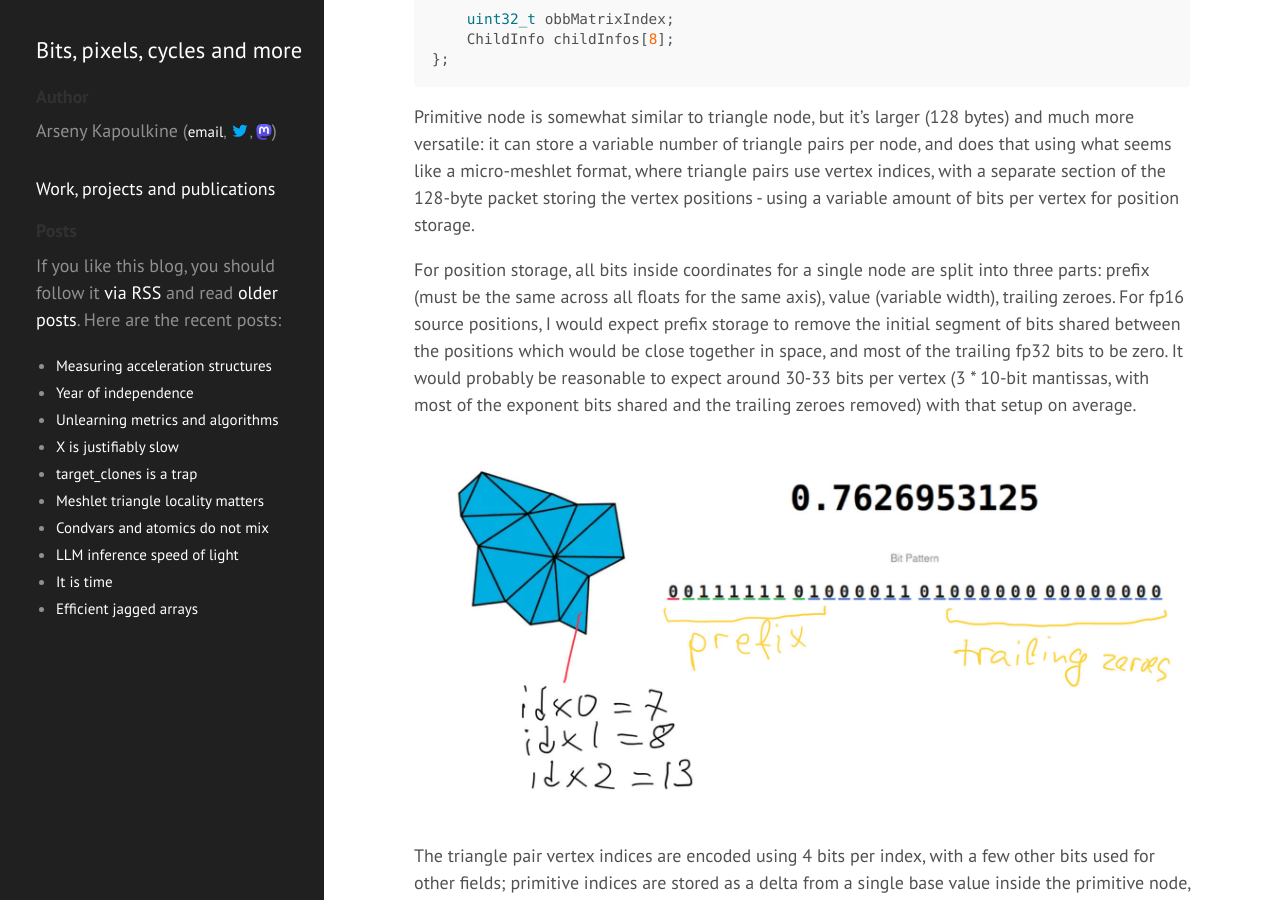
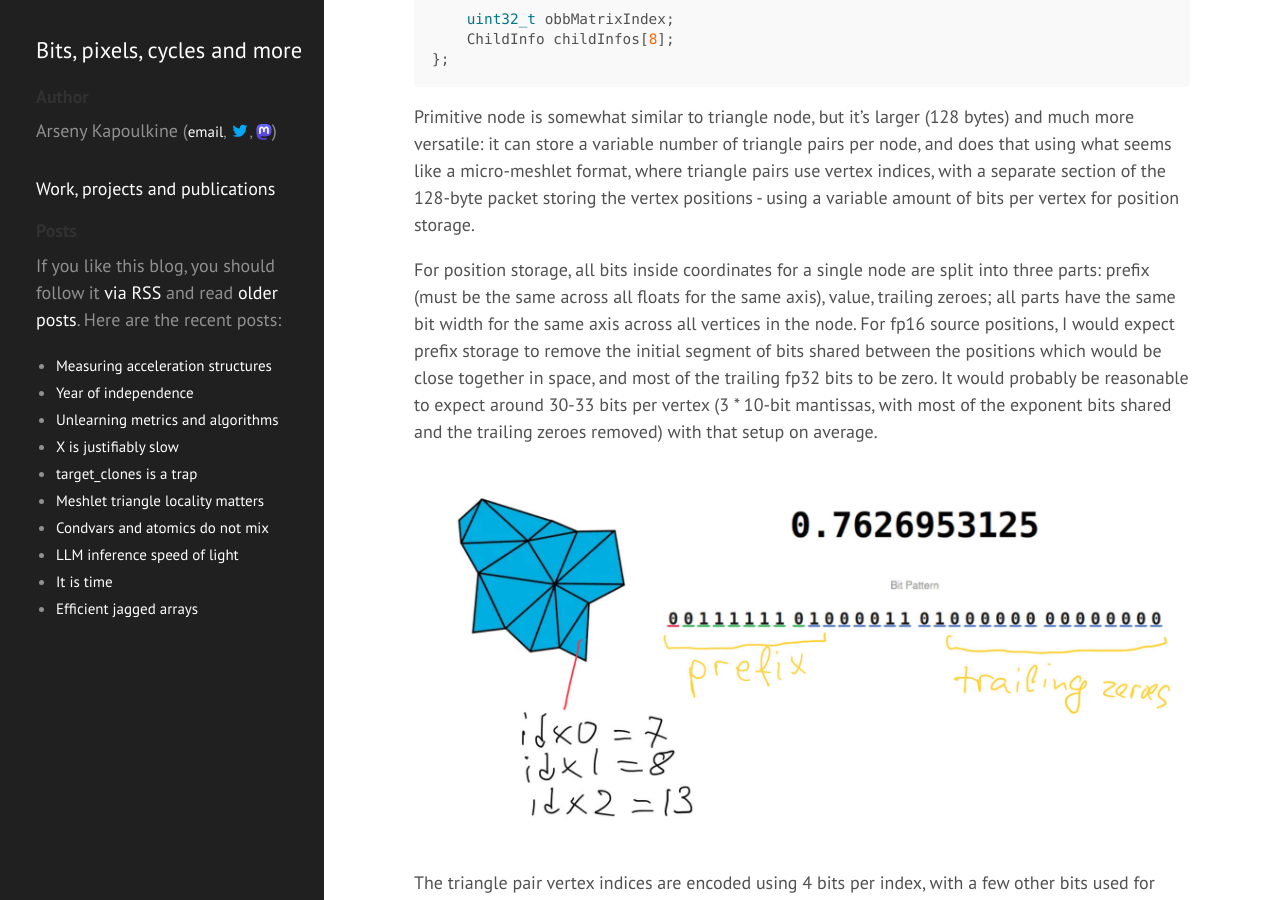
Before and after one commit to zeux/zeux.github.io, a Jekyll site: the page built from _posts/2025-03-31-measuring-acceleration-structures.md, in a window 1280 px wide and 900 px high, scrolled down 11295 px. Built offline with Jekyll 4.4.1, drawn with Linux system fonts in a browser that asks for light colours.

Commit message:
Minor clarification

```diff
--- a/_posts/2025-03-31-measuring-acceleration-structures.md
+++ b/_posts/2025-03-31-measuring-acceleration-structures.md
@@ -253,7 +253,7 @@
 
 Primitive node is somewhat similar to triangle node, but it's larger (128 bytes) and much more versatile: it can store a variable number of triangle pairs per node, and does that using what seems like a micro-meshlet format, where triangle pairs use vertex indices, with a separate section of the 128-byte packet storing the vertex positions - using a variable amount of bits per vertex for position storage.
 
-For position storage, all bits inside coordinates for a single node are split into three parts: prefix (must be the same across all floats for the same axis), value (variable width), trailing zeroes. For fp16 source positions, I would expect prefix storage to remove the initial segment of bits shared between the positions which would be close together in space, and most of the trailing fp32 bits to be zero. It would probably be reasonable to expect around 30-33 bits per vertex (3 * 10-bit mantissas, with most of the exponent bits shared and the trailing zeroes removed) with that setup on average.
+For position storage, all bits inside coordinates for a single node are split into three parts: prefix (must be the same across all floats for the same axis), value, trailing zeroes; all parts have the same bit width for the same axis across all vertices in the node. For fp16 source positions, I would expect prefix storage to remove the initial segment of bits shared between the positions which would be close together in space, and most of the trailing fp32 bits to be zero. It would probably be reasonable to expect around 30-33 bits per vertex (3 * 10-bit mantissas, with most of the exponent bits shared and the trailing zeroes removed) with that setup on average.
 
 ![](/images/blas_4.jpg)
 
```
